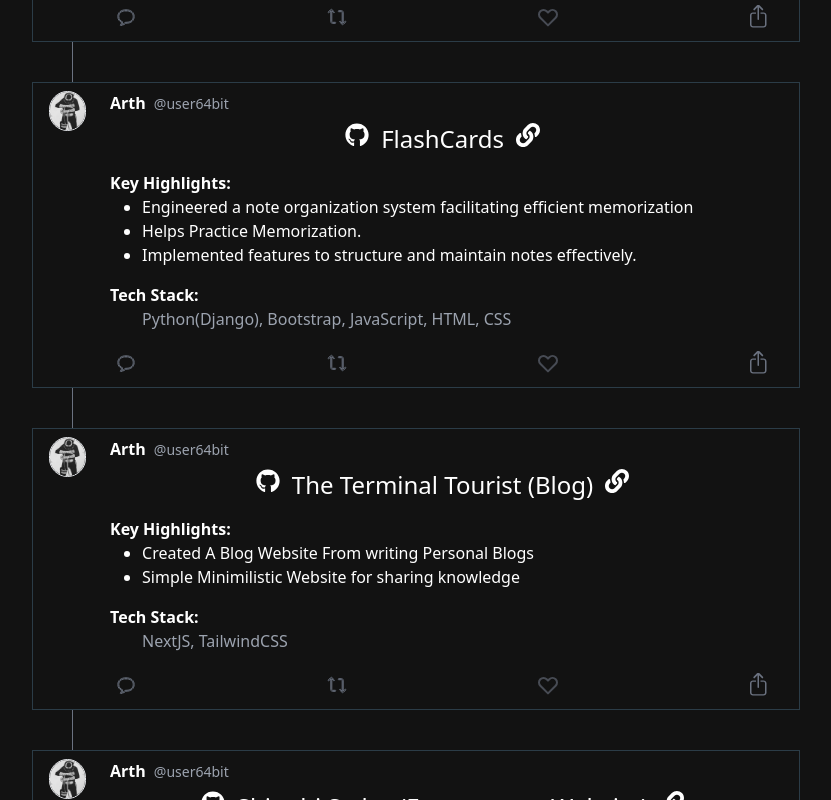
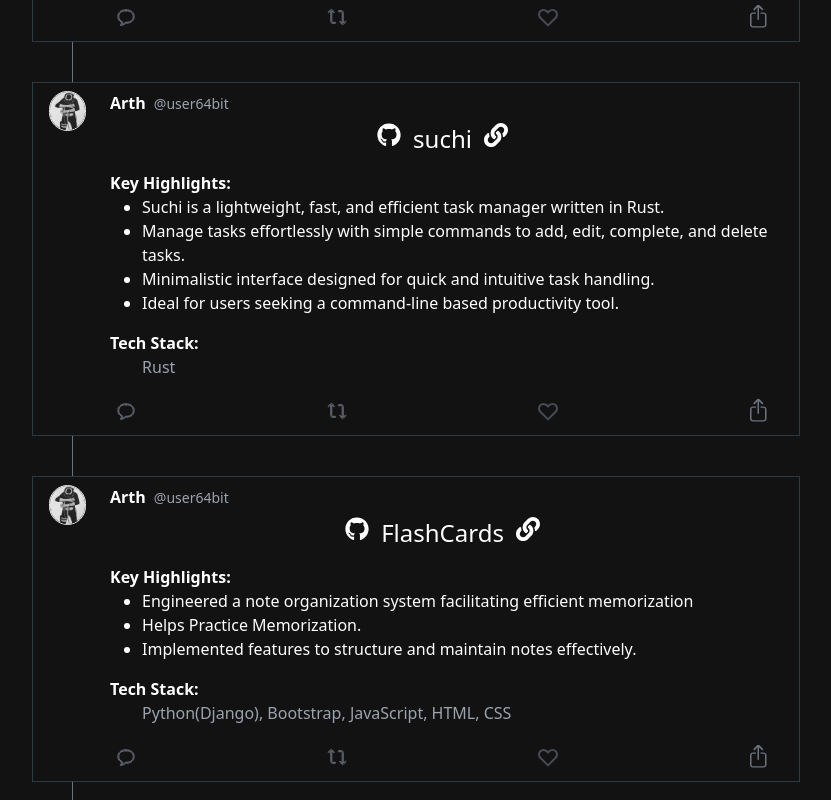
Before and after one commit to user-64bit/The-Tweetfolio, a React (Create React App) app: page /projects in a window 1280 px wide. Shown: the part 1600-2400 px from the top of the page, without its empty margins (224-1055 px from the left). Built offline with nearby package versions, Linux system fonts and the light colour scheme.

Commit message:
add: new project + .env.example

```diff
--- a/src/config.js
+++ b/src/config.js
@@ -94,6 +94,18 @@ export const ProjectsData = [
     githubLink: "https://github.com/user-64bit/notebook",
     liveProject: "https://notebook.arthprajapati.com",
     techStack: "NextJS, Covnex, TailwindCSS, ShadcnUI, TypeScript",
+  },
+  {
+    projectName: "suchi",
+    listItems: [
+      "Suchi is a lightweight, fast, and efficient task manager written in Rust.",
+      "Manage tasks effortlessly with simple commands to add, edit, complete, and delete tasks.",
+      "Minimalistic interface designed for quick and intuitive task handling.",
+      "Ideal for users seeking a command-line based productivity tool.",
+    ],
+    githubLink: "https://github.com/user-64bit/suchi",
+    liveProject: "https://crates.io/crates/suchi",
+    techStack: "Rust",
   },
   {
     projectName: "FlashCards",
```
Also changed, not shown: 1 other file (tests, documents, lock files or other folders).
